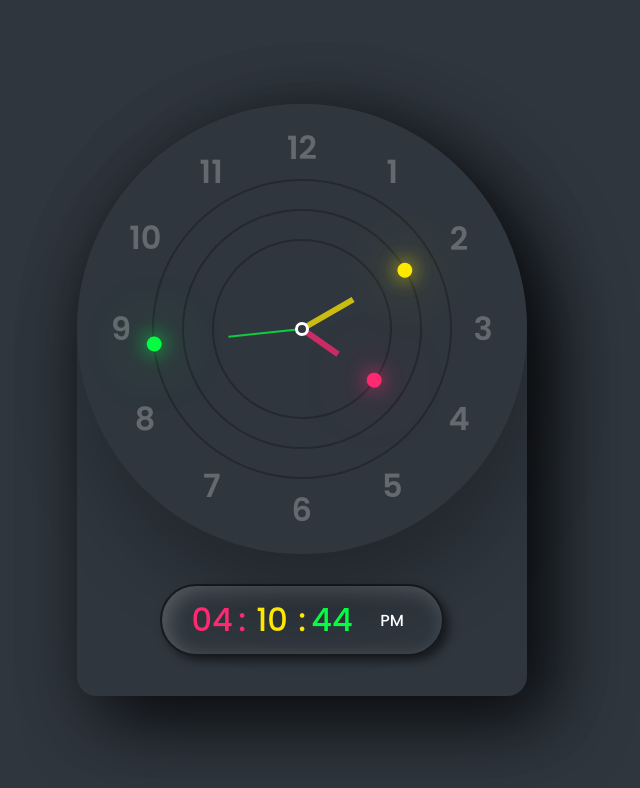
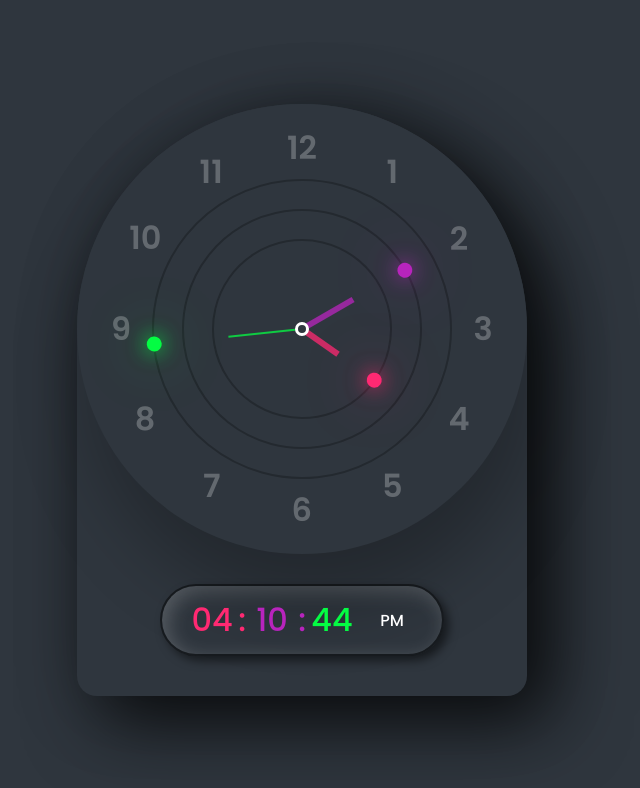
Before and after one commit to anferl/Digital-Clock, a plain HTML site: page index.html in a window 1280 px wide. Shown: the whole page, without its empty margins (338-978 px from the left). Drawn offline with Linux system fonts and the light colour scheme.

Commit message:
Update index.html

```diff
--- a/index.html
+++ b/index.html
@@ -13,7 +13,7 @@
         <div class="clock">
 
             <div class="circle" style="--clr:#04fc43;" id="sc"><i></i></div>
-            <div class="circle circle2" style="--clr:#fee800;" id="mn"><i></i></div>
+            <div class="circle circle2" style="--clr:#b824bd;" id="mn"><i></i></div>
             <div class="circle circle3" style="--clr:#ff2972;" id="hr"><i></i></div>
 
             <span style="--i:1;"><b>1</b></span>
@@ -33,7 +33,7 @@
          <!-- digital clock-->
         <div id="time">
         <div id="hour" style="--clr:#ff2972;">00</div>
-        <div id="minutes" style="--clr:#fee800;">00</div>
+        <div id="minutes" style="--clr:#b824bd;">00</div>
         <div id="seconds" style="--clr:#04fc43;">00</div>
         <div id="ampm">PM</div>
     </div>
```
